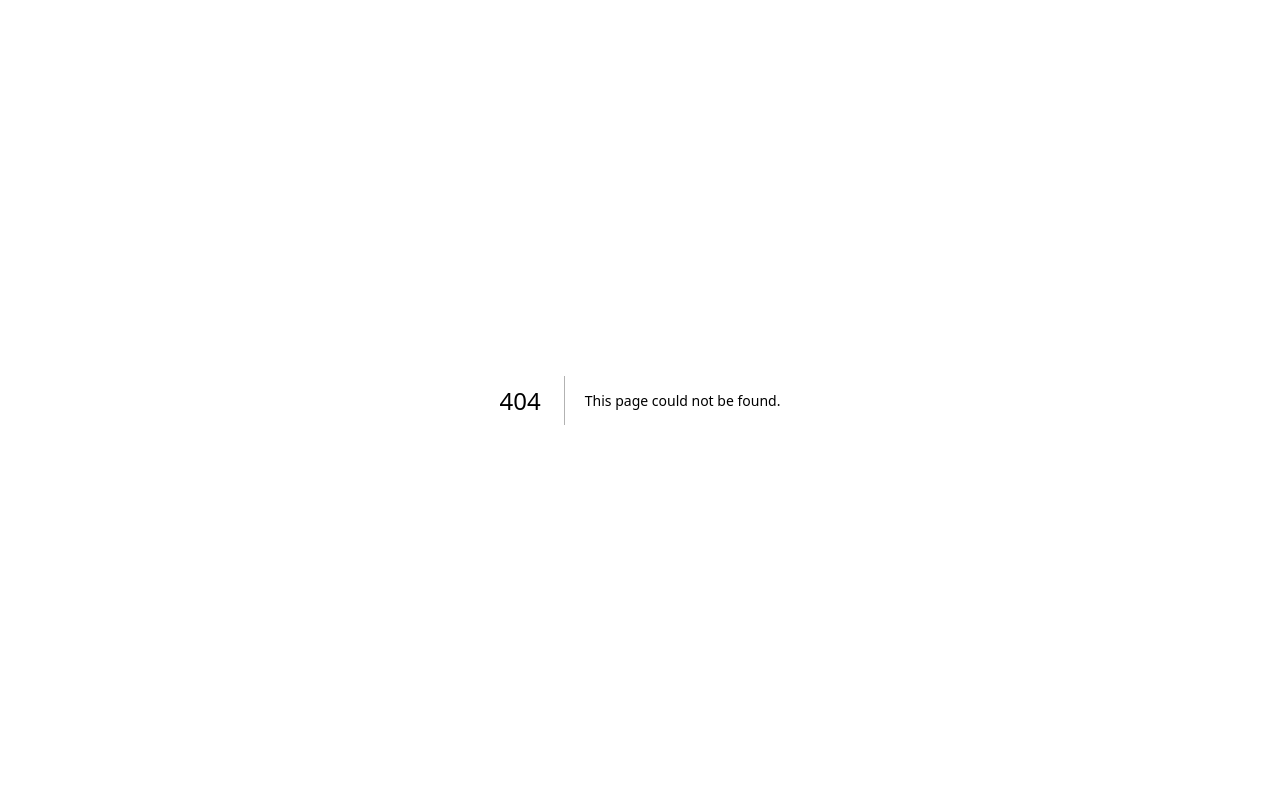
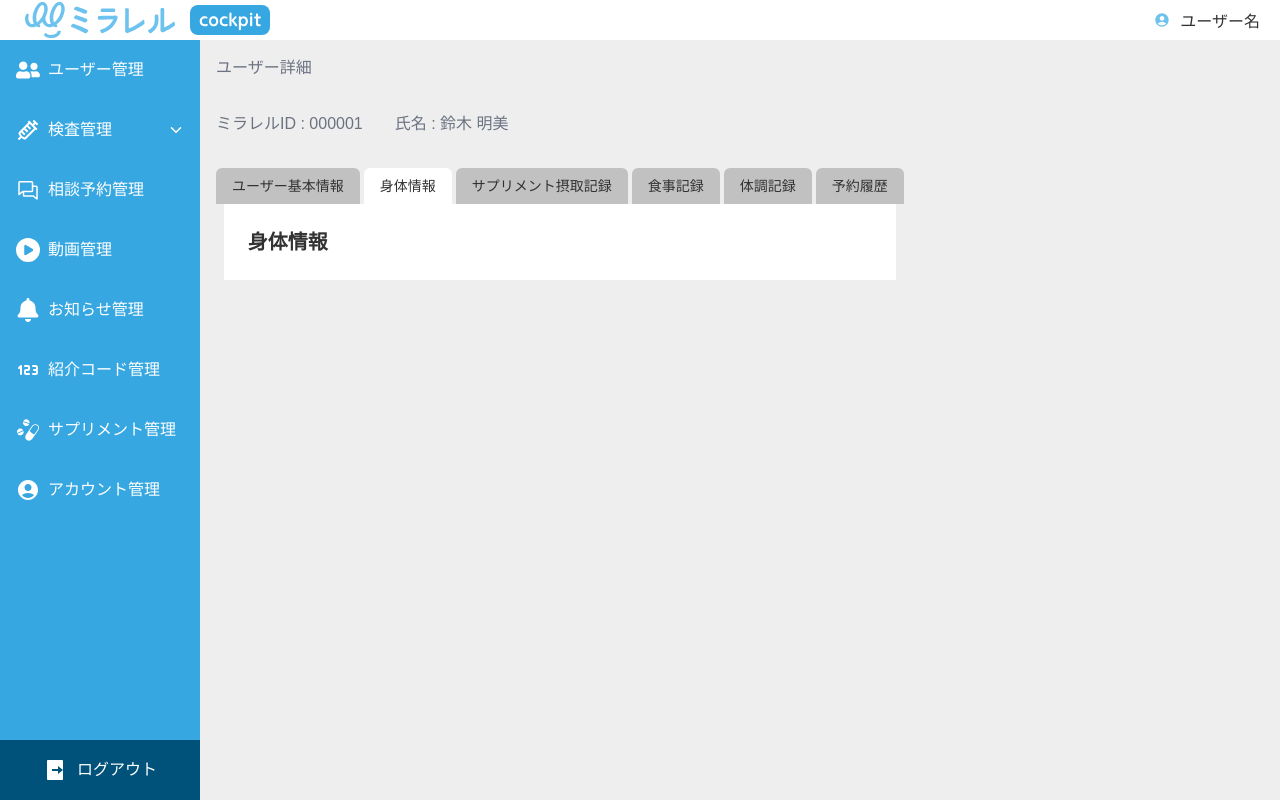
Before and after one commit to ymtakt/nextjs_sample, a Next.js app: page /user-management/1/body-info in a window 1280 px wide. Before the commit this address had no page. Built offline with nearby package versions, Linux system fonts and the light colour scheme.

Commit message:
feat:layoutでタブ表示とタブの初期化

```diff
--- /dev/null
+++ b/src/app/(mypage)/(main)/user-management/[id]/body-info/page.tsx
@@ -0,0 +1,19 @@
+import { mockUserDetails } from "@/mocks/userDetails";
+import { notFound } from "next/navigation";
+
+type Props = {
+  params: { id: string };
+};
+
+export default function UserDetailPage({ params }: Props) {
+  const userId = parseInt(params.id, 10);
+  const user = mockUserDetails.find((u) => u.id === userId);
+
+  if (!user) return notFound();
+
+  return (
+    <div className="p-6 max-w-2xl mx-auto space-y-4 text-cp-black bg-cp-white">
+      <h1 className="text-xl font-bold">身体情報</h1>
+    </div>
+  );
+}
--- /dev/null
+++ b/src/app/(mypage)/(main)/user-management/[id]/condition-record/page.tsx
@@ -0,0 +1,19 @@
+import { mockUserDetails } from "@/mocks/userDetails";
+import { notFound } from "next/navigation";
+
+type Props = {
+  params: { id: string };
+};
+
+export default function UserDetailPage({ params }: Props) {
+  const userId = parseInt(params.id, 10);
+  const user = mockUserDetails.find((u) => u.id === userId);
+
+  if (!user) return notFound();
+
+  return (
+    <div className="p-6 max-w-2xl mx-auto space-y-4 text-cp-black bg-cp-white">
+      <h1 className="text-xl font-bold">体調記録</h1>
+    </div>
+  );
+}
--- /dev/null
+++ b/src/app/(mypage)/(main)/user-management/[id]/layout.tsx
@@ -0,0 +1,70 @@
+"use client";
+
+import Link from "next/link";
+import { use } from "react";
+import { ReactNode } from "react";
+import { usePathname } from "next/navigation";
+import { mockUserDetails } from "@/mocks/userDetails";
+import { ROUTES } from "@/constants/routes";
+
+export default function UserLayout({
+  children,
+  params,
+}: {
+  children: ReactNode;
+  params: Promise<{ id: string }>;
+}) {
+  const { id } = use(params);
+  const userId = parseInt(id, 10);
+  const user = mockUserDetails.find((u) => u.id === userId);
+
+  const pathname = usePathname();
+  const tabs = [
+    { href: ROUTES.USER_INFO, label: "ユーザー基本情報" },
+    { href: ROUTES.BODY_INFO, label: "身体情報" },
+    { href: ROUTES.SUPPLEMENT_LOG, label: "サプリメント摂取記録" },
+    { href: ROUTES.MEAL_RECORD, label: "食事記録" },
+    { href: ROUTES.CONDITION_RECORD, label: "体調記録" },
+    { href: ROUTES.RESERVATION_HISTORY, label: "予約履歴" },
+  ];
+
+  return (
+    <div>
+      <p className="p-4 title-cp-medium text-cp-slate-gray">ユーザー詳細</p>
+      <div className="flex">
+        <p className="p-4 title-cp-medium text-cp-slate-gray">
+          ミラレルID : {user?.id.toString().padStart(6, "0")}
+        </p>
+        <p className="p-4 title-cp-medium text-cp-slate-gray">
+          氏名 : {user?.nameKanji}
+        </p>
+      </div>
+      <div className="p-4">
+        {/* タブ */}
+        <div className="flex gap-1 text-cp-black">
+          {tabs.map((tab) => {
+            const tabPath = `/${ROUTES.USER_MANAGEMENT}/${id}/${tab.href}`;
+            const isActive = pathname === tabPath;
+
+            return (
+              <Link
+                key={tab.href}
+                href={tabPath}
+                className={`px-4 py-2 text-sm rounded-t-md text-cp-black ${
+                  isActive
+                    ? "bg-cp-white "
+                    : "bg-cp-soft-gray hover:bg-gray-200"
+                }`}
+              >
+                {tab.label}
+              </Link>
+            );
+          })}
+        </div>
+
+        {/* コンテンツ */}
+        <div>{children}</div>
+      </div>
+    </div>
+  );
+}
--- /dev/null
+++ b/src/app/(mypage)/(main)/user-management/[id]/meal-record/page.tsx
@@ -0,0 +1,19 @@
+import { mockUserDetails } from "@/mocks/userDetails";
+import { notFound } from "next/navigation";
+
+type Props = {
+  params: { id: string };
+};
+
+export default function UserDetailPage({ params }: Props) {
+  const userId = parseInt(params.id, 10);
+  const user = mockUserDetails.find((u) => u.id === userId);
+
+  if (!user) return notFound();
+
+  return (
+    <div className="p-6 max-w-2xl mx-auto space-y-4 text-cp-black bg-cp-white">
+      <h1 className="text-xl font-bold">食事記録</h1>
+    </div>
+  );
+}
--- /dev/null
+++ b/src/app/(mypage)/(main)/user-management/[id]/reservation-history/page.tsx
@@ -0,0 +1,19 @@
+import { mockUserDetails } from "@/mocks/userDetails";
+import { notFound } from "next/navigation";
+
+type Props = {
+  params: { id: string };
+};
+
+export default function UserDetailPage({ params }: Props) {
+  const userId = parseInt(params.id, 10);
+  const user = mockUserDetails.find((u) => u.id === userId);
+
+  if (!user) return notFound();
+
+  return (
+    <div className="p-6 max-w-2xl mx-auto space-y-4 text-cp-black bg-cp-white">
+      <h1 className="text-xl font-bold">予約履歴</h1>
+    </div>
+  );
+}
--- /dev/null
+++ b/src/app/(mypage)/(main)/user-management/[id]/supplement-intake-log/page.tsx
@@ -0,0 +1,19 @@
+import { mockUserDetails } from "@/mocks/userDetails";
+import { notFound } from "next/navigation";
+
+type Props = {
+  params: { id: string };
+};
+
+export default function UserDetailPage({ params }: Props) {
+  const userId = parseInt(params.id, 10);
+  const user = mockUserDetails.find((u) => u.id === userId);
+
+  if (!user) return notFound();
+
+  return (
+    <div className="p-6 max-w-2xl mx-auto space-y-4 text-cp-black bg-cp-white">
+      <h1 className="text-xl font-bold">サプリメント接種</h1>
+    </div>
+  );
+}
```
